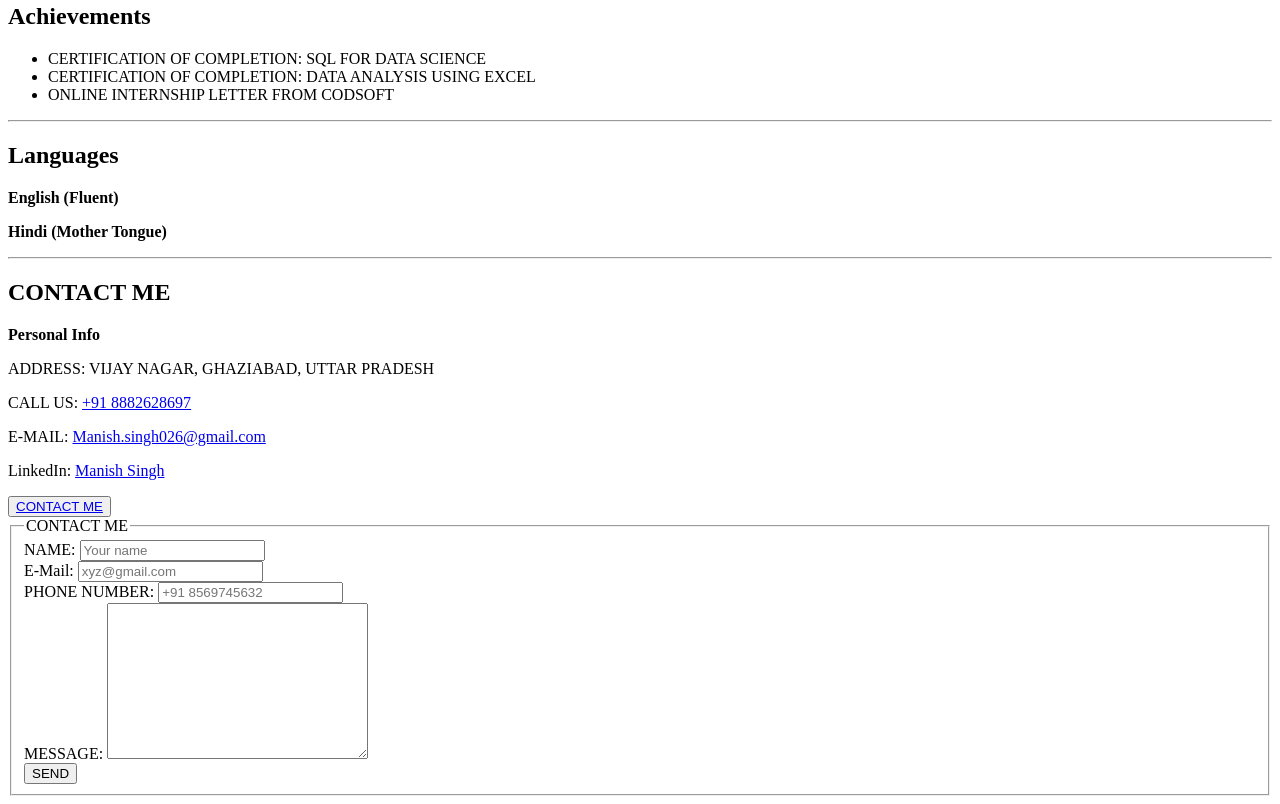
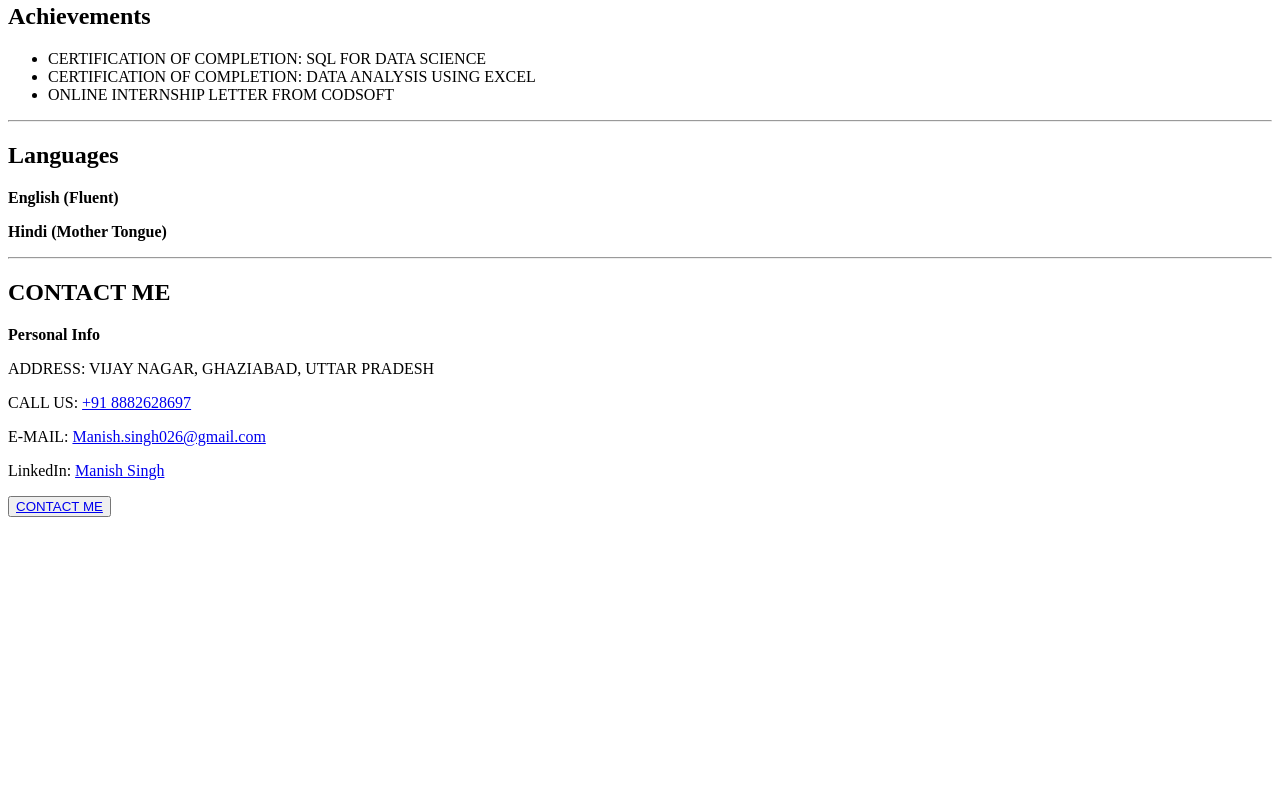
Before and after one commit to MANISHGITHUB026/Resume, a plain HTML site: page newresume.html in a window 1280 px wide. Shown: the part 899-1703 px from the top of the page. After the commit the page ends 1424 px from the top, so only its background shows below. Drawn offline with Linux system fonts and the light colour scheme.

Commit message:
Update newresume.html

```diff
--- a/newresume.html
+++ b/newresume.html
@@ -214,28 +214,6 @@
             <p>LinkedIn: <a href="https://www.linkedin.com/in/manish-singh-638374237/" target="_blank">Manish Singh</a></p>
             <button><a href="#" target="_blank">CONTACT ME</a></button>
         </div>
-        <div class="container">
-            <form>
-                <fieldset>
-                    <legend>CONTACT ME</legend>
-                    <label for="name">NAME:</label>
-                    <input type="text" id="name" placeholder="Your name"> <br>
-
-                    <label for="mail">E-Mail:</label>
-                    <input type="email" id="mail" placeholder="xyz@gmail.com">
-                    <br>
-
-                    <label for="number">PHONE NUMBER:</label>
-                    <input type="number" id="number" placeholder="+91 8569745632">
-                    <br>
-
-                    <label for="message">MESSAGE:</label>
-                    <textarea id="message" cols="30" rows="10"></textarea>
-                    <br>
-
-                    <button type="submit">SEND</button>
-                </fieldset>
-            </form>
     </footer>
 </body>
 </html>
```
